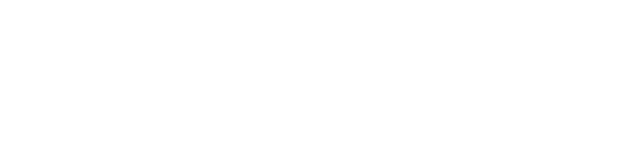
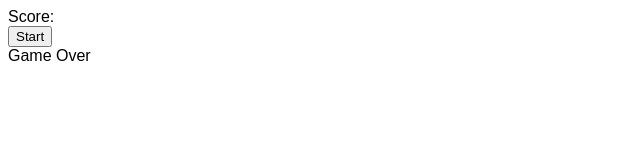
Before and after one commit to mzadante/sevenProiect, a plain HTML site: page SnakeJs/index.html in a window 1280 px wide. Shown: the whole page, without its empty margins (0-640 px from the left). Drawn offline with Linux system fonts and the light colour scheme.

Commit message:
comenzando a colocar stilos css

```diff
--- a/SnakeJs/index.html
+++ b/SnakeJs/index.html
@@ -11,7 +11,14 @@
     <script src="script.js" defer></script>
 </head>
 <body>
-
+    <div id="TableroGame"></div>
+    <div class="tablero-info">
+        <div>
+            Score: <div id="tableroScore"></div>
+        </div>
+        <button id="start">Start</button>
+    </div>
+    <div id="gameOver">Game Over</div>
 </body>
 <script></script>
 </html>
--- a/SnakeJs/style.css
+++ b/SnakeJs/style.css
@@ -0,0 +1,4 @@
+*{
+    font-family: Ubuntu, sans-serif;
+
+}
```
